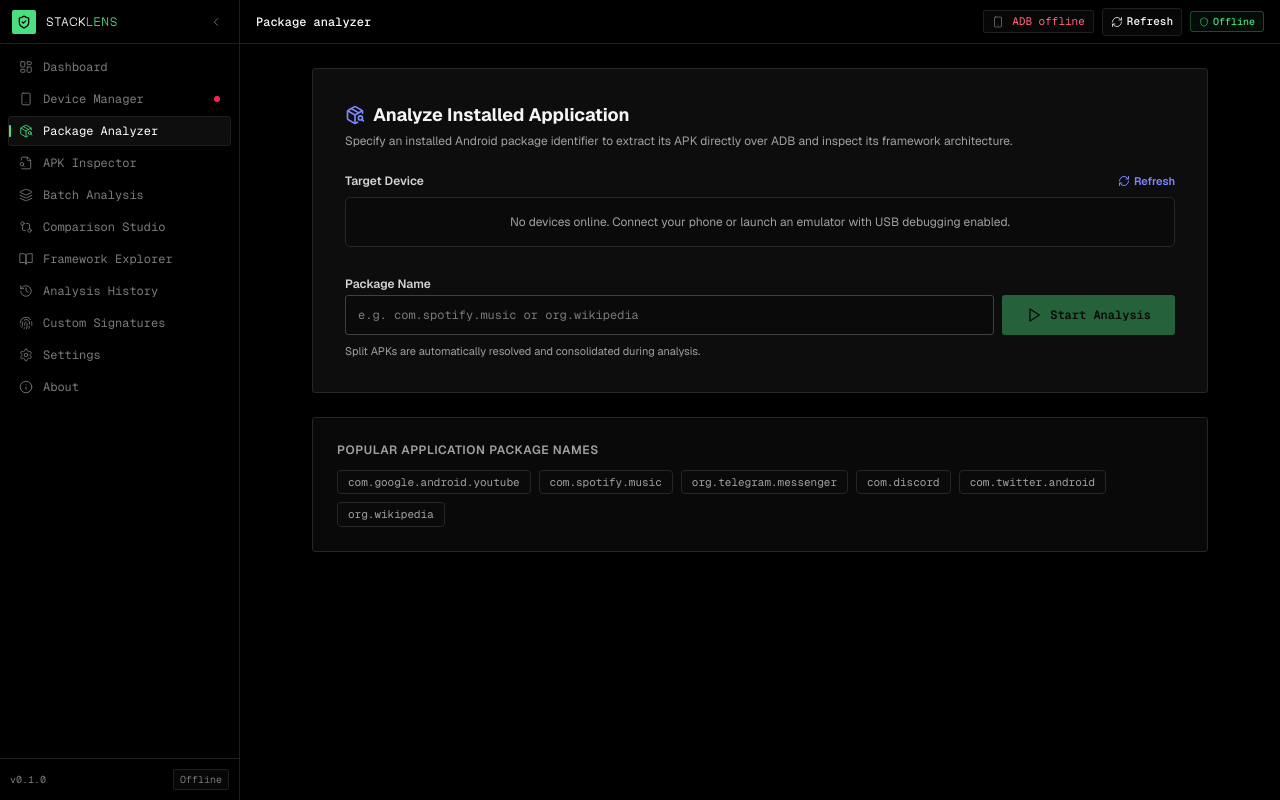
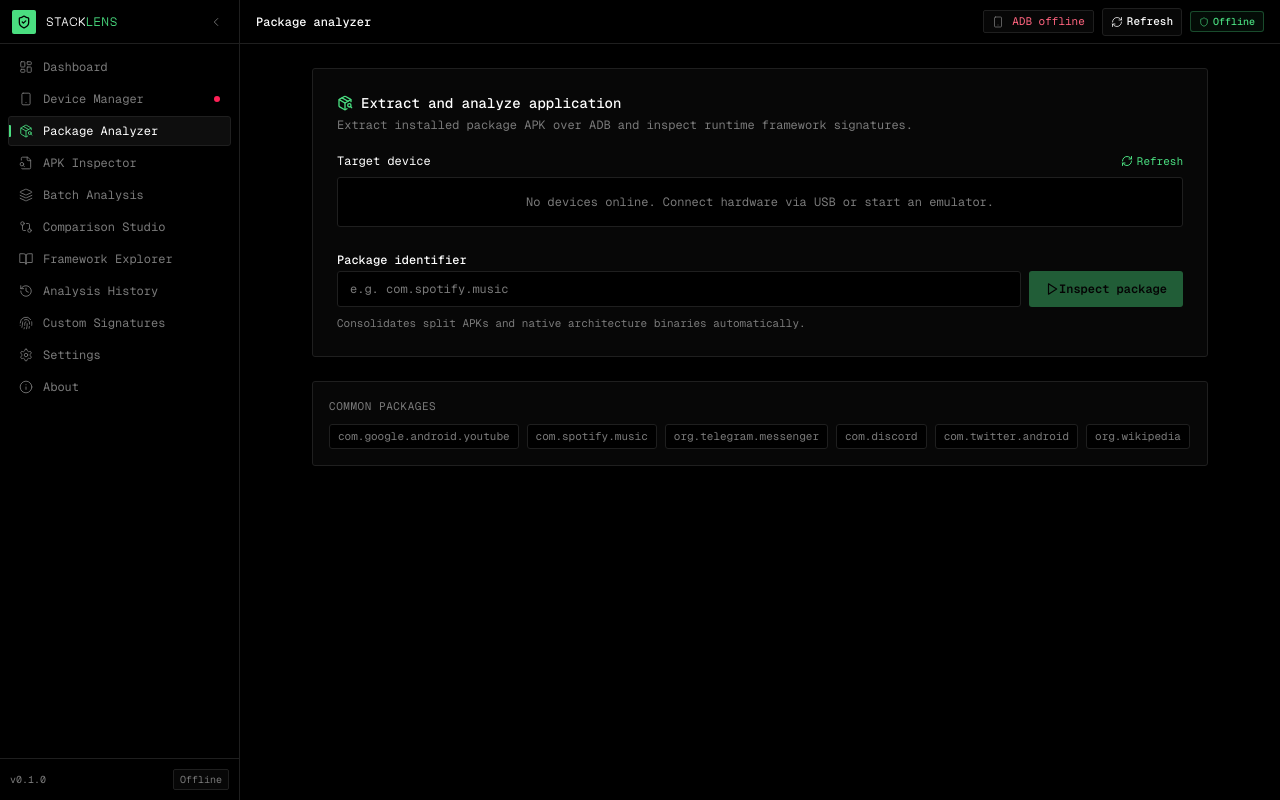
Before and after one commit to belkysupreme22/StackLens, a React (Vite) app in the folder apps/desktop/: page / in a window 1280 px wide. Both pictures are taken after a click on the button "Package Analyzer". Built offline with nearby package versions, Linux system fonts and the light colour scheme.

Commit message:
livery(farmjs.dev v5): motion

```diff
--- a/apps/desktop/src/components/analyzer/package-analyzer-page.tsx
+++ b/apps/desktop/src/components/analyzer/package-analyzer-page.tsx
@@ -34,17 +34,24 @@ export function PackageAnalyzerPage() {
   const [errorMessage, setErrorMessage] = useState<string | null>(null);
   const [statusMessage, setStatusMessage] = useState<string | null>(null);
   const [localResult, setLocalResult] = useState<AnalysisResult | null>(null);
+  const [shakeInput, setShakeInput] = useState(false);
 
   const isValidPackage =
     /^[a-zA-Z][a-zA-Z0-9_]*(\.[a-zA-Z][a-zA-Z0-9_]*)+$/.test(packageName.trim());
 
+  const triggerRefusal = (message: string) => {
+    setErrorMessage(message);
+    setShakeInput(true);
+    setTimeout(() => setShakeInput(false), 450);
+  };
+
   const handleAnalyze = async () => {
     if (!selectedDeviceSerial) {
-      setErrorMessage("Please select a target Android device.");
+      triggerRefusal("Please select a target Android device.");
       return;
     }
     if (!isValidPackage) {
-      setErrorMessage("Please enter a valid Android package name (e.g. com.google.android.youtube).");
+      triggerRefusal("Please enter a valid Android package name (e.g. com.google.android.youtube).");
       return;
     }
 
@@ -78,20 +85,20 @@ export function PackageAnalyzerPage() {
 
   return (
     <div className="max-w-4xl mx-auto space-y-6">
-      <Card className="p-8 border-neutral-800 bg-neutral-900/60 shadow-xl space-y-6">
+      <Card className="p-6 border-[#1f1f1f] bg-[#070707] rounded-[3px] space-y-5">
         <div>
-          <h3 className="text-lg font-bold text-neutral-100 flex items-center gap-2">
-            <PackageSearch className="h-5 w-5 text-indigo-400" />
-            Analyze Installed Application
+          <h3 className="text-sm font-mono font-medium text-[#ffffff] flex items-center gap-2">
+            <PackageSearch className="h-4 w-4 text-[#4ade80]" />
+            Extract and analyze application
           </h3>
-          <p className="text-xs text-neutral-400 mt-1">
-            Specify an installed Android package identifier to extract its APK directly over ADB and inspect its framework architecture.
+          <p className="text-xs text-[#7a7a7a] mt-1 font-mono">
+            Extract installed package APK over ADB and inspect runtime framework signatures.
           </p>
         </div>
 
         {/* Error message */}
         {errorMessage && (
-          <div className="p-3.5 rounded-lg border border-rose-900/50 bg-rose-950/20 text-xs text-rose-300 flex items-start gap-2">
+          <div className="p-3 rounded-[3px] border border-rose-900/50 bg-[#120507] text-xs font-mono text-rose-300 flex items-start gap-2">
             <AlertCircle className="h-4 w-4 shrink-0 text-rose-400 mt-0.5" />
             <div>{errorMessage}</div>
           </div>
@@ -99,39 +106,39 @@ export function PackageAnalyzerPage() {
 
         {/* Device selector */}
         <div className="space-y-2">
-          <label className="text-xs font-semibold text-neutral-300 flex items-center justify-between">
-            <span>Target Device</span>
+          <label className="text-xs font-mono text-[#ffffff] flex items-center justify-between">
+            <span>Target device</span>
             <button
               onClick={() => refreshDevices()}
-              className="text-[11px] text-indigo-400 hover:underline flex items-center gap-1"
+              className="text-[11px] font-mono text-[#4ade80] hover:underline flex items-center gap-1"
             >
               <RefreshCw className="h-3 w-3" /> Refresh
             </button>
           </label>
 
           {devices.length === 0 ? (
-            <div className="p-4 rounded-lg border border-neutral-800 bg-neutral-950 text-xs text-neutral-400 text-center">
-              No devices online. Connect your phone or launch an emulator with USB debugging enabled.
+            <div className="p-4 rounded-[3px] border border-[#1f1f1f] bg-[#000000] text-xs font-mono text-[#7a7a7a] text-center">
+              No devices online. Connect hardware via USB or start an emulator.
             </div>
           ) : (
-            <div className="grid grid-cols-1 sm:grid-cols-2 gap-3">
+            <div className="grid grid-cols-1 sm:grid-cols-2 gap-2.5">
               {devices.map((dev) => (
                 <div
                   key={dev.serial}
                   onClick={() => setSelectedDeviceSerial(dev.serial)}
-                  className={`p-3 rounded-lg border cursor-pointer text-xs transition-all ${
+                  className={`p-2.5 rounded-[3px] border cursor-pointer text-xs font-mono transition-colors ${
                     dev.serial === selectedDeviceSerial
-                      ? "border-indigo-500 bg-indigo-950/20 text-neutral-100 shadow-sm"
-                      : "border-neutral-800 bg-neutral-950/80 text-neutral-400 hover:border-neutral-700"
+                      ? "border-[#4ade80] bg-[#0e0e0e] text-[#ffffff]"
+                      : "border-[#1f1f1f] bg-[#000000] text-[#7a7a7a] hover:border-[#2a2a2a] hover:text-[#ffffff]"
                   }`}
                 >
-                  <div className="flex items-center justify-between font-semibold">
-                    <span>{dev.model || "Android Device"}</span>
+                  <div className="flex items-center justify-between">
+                    <span className="font-medium text-[#ffffff]">{dev.model || "Android device"}</span>
                     <Badge variant={dev.state === "Online" ? "success" : "secondary"} className="text-[9px]">
                       {dev.state}
                     </Badge>
                   </div>
-                  <div className="text-[11px] font-mono text-neutral-400 mt-1 truncate">
+                  <div className="text-[11px] text-[#7a7a7a] mt-1 truncate">
                     {dev.serial}
                   </div>
                 </div>
@@ -141,54 +148,59 @@ export function PackageAnalyzerPage() {
         </div>
 
         {/* Package input */}
-        <div className="space-y-2">
-          <label className="text-xs font-semibold text-neutral-300">
-            Package Name
+        <div className={`space-y-2 ${shakeInput ? "animate-refusal" : ""}`}>
+          <label className="text-xs font-mono font-medium text-[#ffffff]">
+            Package identifier
           </label>
           <div className="flex gap-2">
             <Input
-              placeholder="e.g. com.spotify.music or org.wikipedia"
+              placeholder="e.g. com.spotify.music"
               value={packageName}
               onChange={(e) => setPackageName(e.target.value)}
-              className="font-mono text-xs h-10 border-neutral-700 bg-neutral-950"
+              onKeyDown={(e) => {
+                if (e.key === "Enter") {
+                  handleAnalyze();
+                }
+              }}
+              className="font-mono text-xs h-9 border-[#1f1f1f] bg-[#000000] rounded-[3px] focus-visible:border-[#4ade80]"
               disabled={isAnalyzing}
             />
             <Button
               onClick={handleAnalyze}
               disabled={isAnalyzing || !isValidPackage || !selectedDeviceSerial}
-              className="h-10 px-6 gap-2 shrink-0"
+              className="h-9 px-4 text-xs font-mono shrink-0 rounded-[3px]"
             >
               {isAnalyzing ? (
                 <>
-                  <RefreshCw className="h-4 w-4 animate-spin" />
-                  Analyzing...
+                  <RefreshCw className="h-3.5 w-3.5 animate-spin" />
+                  Analyzing
                 </>
               ) : (
                 <>
-                  <Play className="h-4 w-4" />
-                  Start Analysis
+                  <Play className="h-3.5 w-3.5" />
+                  Inspect package
                 </>
               )}
             </Button>
           </div>
-          <p className="text-[11px] text-neutral-400">
-            Split APKs are automatically resolved and consolidated during analysis.
+          <p className="text-[11px] font-mono text-[#7a7a7a]">
+            Consolidates split APKs and native architecture binaries automatically.
           </p>
         </div>
 
         {/* Live Status indicator */}
         {isAnalyzing && (
-          <div className="p-4 rounded-lg border border-indigo-500/30 bg-indigo-950/20 text-xs text-indigo-300 flex items-center gap-3">
-            <RefreshCw className="h-4 w-4 animate-spin text-indigo-400 shrink-0" />
-            <span>{statusMessage}</span>
+          <div className="p-3 rounded-[3px] border border-[#1f1f1f] bg-[#070707] text-xs font-mono text-[#ffffff] flex items-center gap-3">
+            <span className="h-2 w-2 rounded-full bg-[#4ade80] animate-status-pulse shrink-0" />
+            <span className="truncate">{statusMessage}</span>
           </div>
         )}
       </Card>
 
       {/* Suggested package examples */}
-      <Card className="p-6 border-neutral-800 bg-neutral-900/40">
-        <h4 className="text-xs font-semibold uppercase tracking-wider text-neutral-400 mb-3">
-          Popular Application Package Names
+      <Card className="p-4 border-[#1f1f1f] bg-[#070707] rounded-[3px]">
+        <h4 className="text-[11px] font-mono uppercase tracking-wider text-[#7a7a7a] mb-2.5">
+          Common packages
         </h4>
         <div className="flex flex-wrap gap-2 text-xs">
           {[
@@ -202,7 +214,7 @@ export function PackageAnalyzerPage() {
             <button
               key={pkg}
               onClick={() => setPackageName(pkg)}
-              className="px-2.5 py-1 rounded border border-neutral-800 bg-neutral-950 text-neutral-400 hover:text-indigo-300 hover:border-neutral-700 font-mono text-[11px] transition-colors"
+              className="px-2 py-1 rounded-[3px] border border-[#1f1f1f] bg-[#000000] text-[#7a7a7a] hover:text-[#4ade80] hover:border-[#2a2a2a] font-mono text-[11px]"
             >
               {pkg}
             </button>
--- a/apps/desktop/src/components/inspector/apk-inspector-page.tsx
+++ b/apps/desktop/src/components/inspector/apk-inspector-page.tsx
@@ -21,10 +21,17 @@ export function ApkInspectorPage() {
   const [isAnalyzing, setIsAnalyzing] = useState(false);
   const [statusText, setStatusText] = useState<string | null>(null);
   const [errorMessage, setErrorMessage] = useState<string | null>(null);
+  const [shakeZone, setShakeZone] = useState(false);
+
+  const triggerRefusal = (message: string) => {
+    setErrorMessage(message);
+    setShakeZone(true);
+    setTimeout(() => setShakeZone(false), 450);
+  };
 
   const processFile = async (file: File) => {
     if (!file.name.toLowerCase().endsWith(".apk")) {
-      setErrorMessage("Please select a valid Android APK file (.apk).");
+      triggerRefusal("Please select a valid Android APK file (.apk).");
       return;
     }
 
@@ -71,7 +78,7 @@ export function ApkInspectorPage() {
   }
 
   return (
-    <div className="max-w-4xl mx-auto space-y-6">
+    <div className="max-w-4xl mx-auto space-y-5">
       {/* Upload Zone */}
       <Card
         onDragOver={(e) => {
@@ -80,22 +87,24 @@ export function ApkInspectorPage() {
         }}
         onDragLeave={() => setIsDragging(false)}
         onDrop={handleDrop}
-        className={`p-12 border-2 border-dashed rounded-2xl text-center transition-all ${
+        className={`p-10 border border-dashed rounded-[3px] text-center transition-colors ${
+          shakeZone ? "animate-refusal" : ""
+        } ${
           isDragging
-            ? "border-indigo-500 bg-indigo-950/20 shadow-xl"
-            : "border-neutral-800 bg-neutral-900/40 hover:border-neutral-700"
+            ? "border-[#4ade80] bg-[#0e0e0e]"
+            : "border-[#1f1f1f] bg-[#070707] hover:border-[#2a2a2a]"
         }`}
       >
-        <div className="flex flex-col items-center justify-center space-y-4">
-          <div className="p-4 rounded-2xl bg-indigo-600/10 text-indigo-400 ring-8 ring-indigo-600/5">
-            <Upload className="h-8 w-8" />
+        <div className="flex flex-col items-center justify-center space-y-3">
+          <div className="p-3 rounded-[3px] bg-[#000000] border border-[#1f1f1f] text-[#4ade80]">
+            <Upload className="h-6 w-6" strokeWidth={1.5} />
           </div>
 
           <div className="space-y-1">
-            <h3 className="text-base font-bold text-neutral-100">
-              Drag & Drop Android APK File Here
+            <h3 className="text-sm font-mono font-medium text-[#ffffff]">
+              Drop Android APK archive here
             </h3>
-            <p className="text-xs text-neutral-400">
+            <p className="text-xs font-mono text-[#7a7a7a]">
               Inspect application binaries, assets, dex classes, and framework signatures offline
             </p>
           </div>
@@ -109,55 +118,55 @@ export function ApkInspectorPage() {
                 onChange={handleFileInput}
                 disabled={isAnalyzing}
               />
-              <span className="inline-flex items-center justify-center rounded-lg bg-indigo-600 px-5 py-2.5 text-xs font-semibold text-white shadow hover:bg-indigo-500 cursor-pointer transition-colors gap-2">
-                <FolderOpen className="h-4 w-4" />
-                Browse Local Files
+              <span className="inline-flex items-center justify-center rounded-[3px] bg-[#4ade80] px-4 py-2 text-xs font-mono font-medium text-[#000000] hover:bg-[#3ecb74] cursor-pointer transition-colors gap-2">
+                <FolderOpen className="h-3.5 w-3.5" strokeWidth={1.5} />
+                Browse local file
               </span>
             </label>
           </div>
 
-          <div className="text-[11px] text-neutral-400 pt-2">
-            Supports APK, XAPK extraction, Split APK base binaries up to 500 MB
+          <div className="text-[11px] font-mono text-[#7a7a7a] pt-1">
+            Accepts APK, XAPK, and split base binaries up to 500 MB
           </div>
         </div>
       </Card>
 
       {/* Progress status */}
       {isAnalyzing && (
-        <Card className="p-4 border-indigo-500/30 bg-indigo-950/20 text-xs text-indigo-300 flex items-center gap-3">
-          <RefreshCw className="h-4 w-4 animate-spin text-indigo-400 shrink-0" />
-          <span>{statusText}</span>
+        <Card className="p-3 border-[#1f1f1f] bg-[#070707] rounded-[3px] text-xs font-mono text-[#ffffff] flex items-center gap-3">
+          <span className="h-2 w-2 rounded-full bg-[#4ade80] animate-status-pulse shrink-0" />
+          <span className="truncate">{statusText}</span>
         </Card>
       )}
 
       {/* Error status */}
       {errorMessage && (
-        <Card className="p-4 border-rose-900/50 bg-rose-950/20 text-xs text-rose-300 flex items-start gap-2">
+        <Card className="p-3 border-rose-900/50 bg-[#120507] rounded-[3px] text-xs font-mono text-rose-300 flex items-start gap-2">
           <AlertCircle className="h-4 w-4 shrink-0 text-rose-400 mt-0.5" />
           <div>{errorMessage}</div>
         </Card>
       )}
 
       {/* Capabilities Overview */}
-      <div className="grid grid-cols-1 md:grid-cols-3 gap-4 pt-2">
-        <div className="p-4 rounded-xl border border-neutral-800 bg-neutral-900/40 space-y-1">
-          <span className="text-xs font-semibold text-neutral-200">14 Framework Runtimes</span>
-          <p className="text-[11px] text-neutral-400">
-            Detects Flutter, React Native, Unity, .NET MAUI, Unreal Engine, Godot, Cordova, NativeScript, Kotlin, Compose, and more.
+      <div className="grid grid-cols-1 md:grid-cols-3 gap-3 pt-1">
+        <div className="p-3.5 rounded-[3px] border border-[#1f1f1f] bg-[#070707] space-y-1">
+          <span className="text-xs font-mono font-medium text-[#ffffff]">14 Framework runtimes</span>
+          <p className="text-[11px] font-mono text-[#7a7a7a]">
+            Detects Flutter, React Native, Unity, .NET MAUI, Unreal, Godot, Cordova, and Jetpack Compose.
           </p>
         </div>
 
-        <div className="p-4 rounded-xl border border-neutral-800 bg-neutral-900/40 space-y-1">
-          <span className="text-xs font-semibold text-neutral-200">Transparent Evidence</span>
-          <p className="text-[11px] text-neutral-400">
-            Every detection exposes concrete file paths, native symbol names, dex descriptors, and confidence calculations.
+        <div className="p-3.5 rounded-[3px] border border-[#1f1f1f] bg-[#070707] space-y-1">
+          <span className="text-xs font-mono font-medium text-[#ffffff]">Transparent evidence</span>
+          <p className="text-[11px] font-mono text-[#7a7a7a]">
+            Exposes file paths, native symbols, dex descriptors, and confidence weights.
           </p>
         </div>
 
-        <div className="p-4 rounded-xl border border-neutral-800 bg-neutral-900/40 space-y-1">
-          <span className="text-xs font-semibold text-neutral-200">100% Offline Analysis</span>
-          <p className="text-[11px] text-neutral-400">
-            Your application packages are never uploaded to any remote server or external telemetry endpoint.
+        <div className="p-3.5 rounded-[3px] border border-[#1f1f1f] bg-[#070707] space-y-1">
+          <span className="text-xs font-mono font-medium text-[#ffffff]">Offline analysis</span>
+          <p className="text-[11px] font-mono text-[#7a7a7a]">
+            Packages never leave your machine; all analysis runs locally in Rust.
           </p>
         </div>
       </div>
```
Also changed, not shown: apps/desktop/src/components/device/device-page.tsx (+21 -20 lines).
